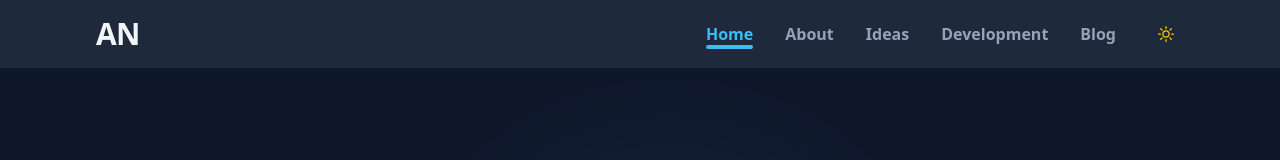
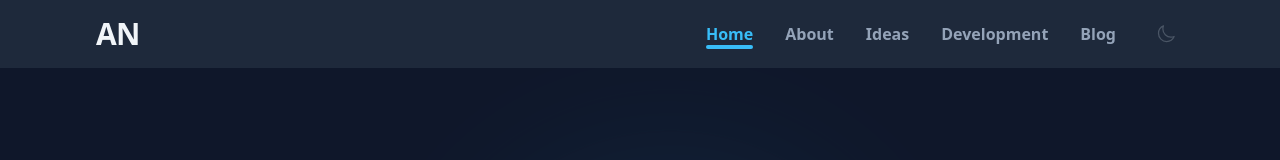
Before and after one commit to Arrjoon/portfolio, a Next.js app: page / in a window 1280 px wide. Shown: the top 160 px of the page. Built offline with nearby package versions, Linux system fonts and the light colour scheme.

Commit message:
Feat:fixed icon

```diff
--- a/src/components/ThemeToggle.tsx
+++ b/src/components/ThemeToggle.tsx
@@ -39,9 +39,9 @@ export default function ThemeToggle() {
       aria-label="Toggle dark mode"
     >
       {darkMode ? (
-        <SunIcon className="h-5 w-5 text-yellow-400" />
+        <MoonIcon className="h-5 w-5 text-gray-600" />
       ) : (
-        <MoonIcon className="h-5 w-5 text-gray-600" />
+        <SunIcon className="h-5  w-5 text-yellow-400" />
       )}
     </button>
   );
```
